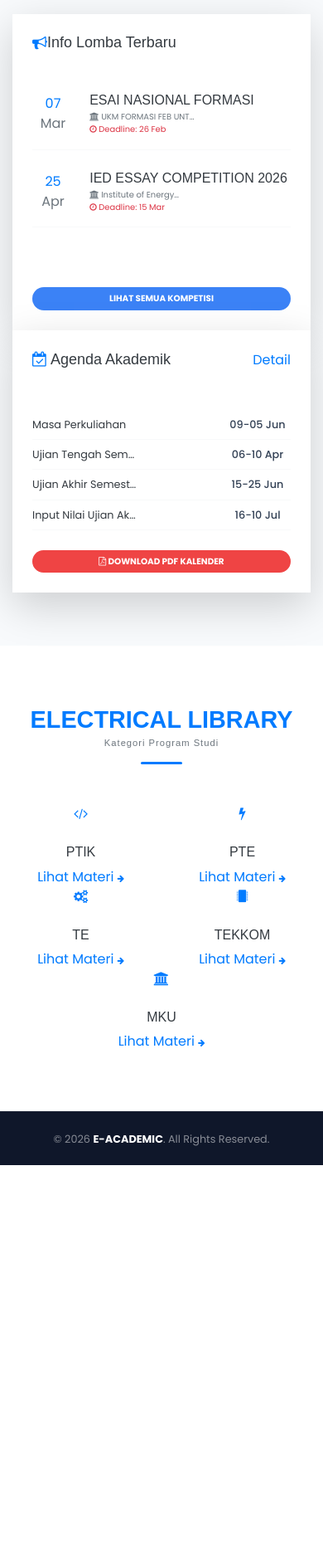
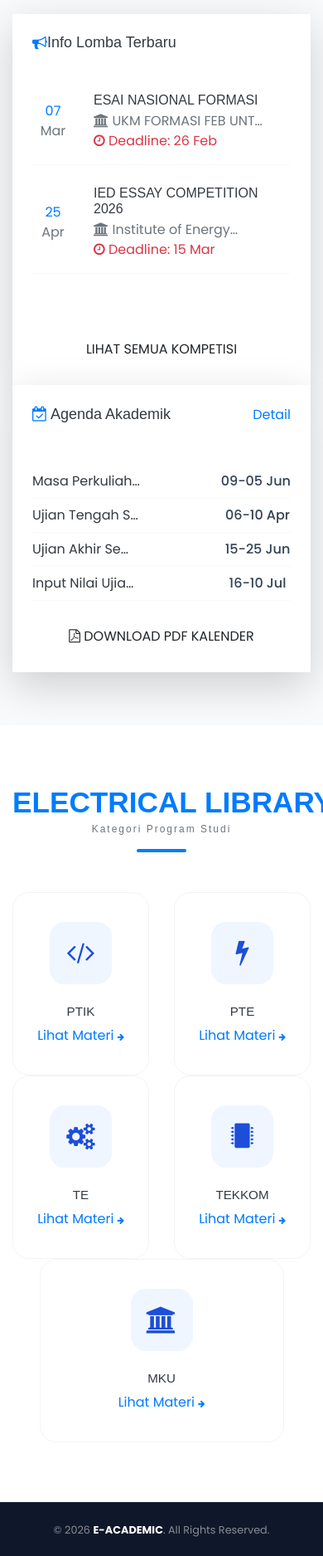
Before and after one commit to arinaazkaa/e_academic, a Django app: page / in a window 390 px wide; the page is wider, and only the part inside the window is pictured. Shown: the part 549-2424 px from the top of that part at 83% size. Before the commit the page ends 1953 px from the top of that part, so only its background shows below. Run offline with Django 5.2, Linux system fonts and the light colour scheme; data comes from the database, SQL or seed files in the repository; some libraries are stand-ins or nearby versions.

Commit message:
Update tampilan responsif

```diff
--- a/materi/templates/materi/home.html
+++ b/materi/templates/materi/home.html
@@ -42,7 +42,7 @@
                     <div class="card-body p-4 pt-4 flex-grow-1">
                         {% for lomba in info_lomba_list %}
                         <div class="lomba-item-interactive d-flex align-items-center mb-4 pb-3 border-bottom border-light">
-                            <div class="date-minimalist text-center" style="margin-right: 1.2rem; min-width: 50px;">
+                            <div class="date-minimalist text-center" style="margin-right: 1.5rem; min-width: 50px;">
                                 <span class="d-block fw-bold text-primary day-text">{{ lomba.tanggal_pelaksanaan|date:"d" }}</span>
                                 <span class="d-block text-muted month-text">{{ lomba.tanggal_pelaksanaan|date:"M" }}</span>
                             </div>
@@ -117,23 +117,23 @@
 <section class="mt-5 pt-5 pb-5 bg-white">
     <div class="container py-4 text-center">
         <div class="mb-5 reveal-on-scroll">
-            <h2 class="text-primary fw-900 text-uppercase tracking-widest mb-1 text-nowrap" style="font-size: 1.8rem; font-weight: 900 !important;">ELECTRICAL LIBRARY</h2>
-            <h6 class="fw-bold text-muted mb-3" style="font-size: 0.7rem; letter-spacing: 1px;">Kategori Program Studi</h6>
-            <div class="divider-minimal mx-auto bg-primary" style="width: 50px; height: 3px; border-radius: 2px;"></div>
+            <h2 class="text-primary fw-900 text-uppercase tracking-widest mb-1 text-nowrap" style="font-size: 2.2rem; font-weight: 900 !important;">ELECTRICAL LIBRARY</h2>
+            <h6 class="fw-bold text-muted mb-3" style="font-size: 0.75rem; letter-spacing: 2px;">Kategori Program Studi</h6>
+            <div class="divider-minimal mx-auto bg-primary" style="width: 60px; height: 4px; border-radius: 2px;"></div>
         </div>
 
         <div class="row g-4 justify-content-center prodi-grid">
             {% for p_code, p_name, p_bg in prodi_data %}
             <div class="{% if forloop.counter <= 4 %}col-6 col-lg-3{% else %}col-10 col-lg-3{% endif %} reveal-on-scroll prodi-item">
-                <a href="{% url 'list_materi' %}?prodi={{ p_code }}" class="category-modern-card-small text-decoration-none d-block">
-                    <div class="icon-box-sharp-color mb-4 mx-auto">
+                <a href="{% url 'list_materi' %}?prodi={{ p_code }}" class="category-modern-card-small text-decoration-none d-block prodi-card-mobile-fix">
+                    <div class="icon-box-sharp-color mb-4 mx-auto icon-prodi-mobile-fix">
                         {% if p_code == 'PTIK' %}<i class="fa fa-code"></i>
                         {% elif p_code == 'PTE' %}<i class="fa fa-bolt"></i>
                         {% elif p_code == 'TE' %}<i class="fa fa-cogs"></i>
                         {% elif p_code == 'TK' %}<i class="fa fa-microchip"></i>
                         {% else %}<i class="fa fa-university"></i>{% endif %}
                     </div>
-                    <h6 class="fw-bold text-dark mb-2 prodi-name">{{ p_name }}</h6>
+                    <h6 class="fw-bold text-dark mb-2 prodi-name prodi-text-mobile-fix">{{ p_name }}</h6>
                     <span class="text-primary fw-medium smaller-text">Lihat Materi <i class="fa fa-arrow-right ms-1" style="font-size: 0.6rem;"></i></span>
                 </a>
             </div>
@@ -146,46 +146,49 @@
     @import url('https://fonts.googleapis.com/css2?family=Montserrat:wght@800;900&family=Inter:wght@400;600;700&display=swap');
     body { font-family: 'Inter', sans-serif; overflow-x: hidden; }
 
-    /* --- NAVBAR REVISIONS --- */
+    /* --- NAVBAR REVISIONS (Fokus HP) --- */
     @media (max-width: 768px) {
-        /* Header navbar jangan terlalu mepet ujung (padding ditambah) */
         .navbar { padding: 4px 25px !important; }
         .navbar-brand { font-size: 0.55rem !important; margin-right: auto !important; }
-        /* Beranda-eLibrary-Pendataan didekatkan dan mepet kanan */
-        .navbar-nav { flex-direction: row !important; justify-content: flex-end !important; gap: 4px !important; width: 100% !important; }
-        .nav-link { font-size: 0.42rem !important; padding: 2px 2px !important; }
-        .btn-pendataan { font-size: 0.42rem !important; padding: 2px 5px !important; margin-left: 2px !important; }
-        .navbar-toggler { transform: scale(0.4); margin-right: -20px; }
+        /* Beranda-eLibrary-Pendataan dirapatkan ke kanan */
+        .navbar-nav { flex-direction: row !important; justify-content: flex-end !important; gap: 6px !important; width: 100% !important; }
+        .nav-link { font-size: 0.45rem !important; padding: 2px 2px !important; white-space: nowrap !important; }
+        .btn-pendataan { font-size: 0.45rem !important; padding: 2px 5px !important; margin-left: 2px !important; }
+        .navbar-toggler { display: none !important; } /* Sembunyikan toggler agar menu sebaris tampil langsung */
+
+        /* Perbesar Kartu Prodi di HP */
+        .prodi-card-mobile-fix { padding: 35px 15px !important; }
+        .icon-prodi-mobile-fix { width: 75px !important; height: 75px !important; font-size: 2rem !important; }
+        .prodi-text-mobile-fix { font-size: 0.95rem !important; }
     }
 
-    /* --- HERO & BACKGROUND (FOTO DIPERKECIL) --- */
+    /* --- HERO & BACKGROUND SLIDESHOW FIX --- */
     .hero-modern { height: 75vh; min-height: 550px; position: relative; display: flex; align-items: center; justify-content: center; margin-top: -85px; overflow: hidden; }
     .hero-slider { position: absolute; top: 0; left: 0; width: 100%; height: 100%; z-index: 0; background: #000; }
+
+    /* Animasi Slideshow untuk 3 gambar agar tampil bergantian */
     .slide { position: absolute; width: 100%; height: 100%; background-size: cover; background-position: center; opacity: 0; filter: brightness(0.5); animation: smoothSlideshow 15s infinite linear; }
 
-    @keyframes smoothSlideshow { 0% { opacity: 0; } 5% { opacity: 1; } 33.33% { opacity: 1; } 38.33% { opacity: 0; } 100% { opacity: 0; } }
-    .slide-1 { animation-delay: 0s; z-index: 3; } .slide-2 { animation-delay: 5s; z-index: 2; } .slide-3 { animation-delay: 10s; z-index: 1; }
+    @keyframes smoothSlideshow {
+        0%, 5% { opacity: 0; }
+        10%, 33% { opacity: 1; }
+        38%, 100% { opacity: 0; }
+    }
+    .slide-1 { animation-delay: 0s; }
+    .slide-2 { animation-delay: 5s; }
+    .slide-3 { animation-delay: 10s; }
 
-    /* Judul dinaikkan lebih tinggi (translateY -80px) dan diperbesar */
     .hero-brand-title-v6 { font-family: 'Montserrat', sans-serif; font-weight: 900; font-size: 5.5rem; letter-spacing: 12px; color: #ffffff; text-shadow: 0 10px 30px rgba(0,0,0,0.5); transform: translateY(-80px); }
-    /* Deskripsi diperkecil dan ikut naik */
     .hero-description-v6 { font-size: 0.7rem; color: rgba(255,255,255,0.7); max-width: 450px; line-height: 1.6; transform: translateY(-60px); }
-    .animate-up.delay-2 { transform: translateY(-40px); }
 
-    /* Button Ghost/Transparan */
     .btn-cari-transparan-clean { background: transparent !important; border: 1.5px solid rgba(255,255,255,0.7); color: white !important; padding: 10px 25px; transition: 0.3s; }
     .btn-cari-transparan-clean:hover { background: rgba(255,255,255,0.1) !important; transform: scale(1.05); }
 
-    /* --- CARDS & FONTS --- */
-    .smaller-card-text { font-size: 0.62rem !important; }
-    .agenda-small-font { font-size: 0.8rem !important; }
-    .btn-text-small { font-size: 0.65rem !important; }
+    /* --- CARDS & BUTTONS --- */
+    .category-modern-card-small { padding: 30px 15px; background: #fff; border-radius: 20px; border: 1px solid #f1f5f9; transition: 0.3s; height: 100%; }
+    .icon-box-sharp-color { width: 70px; height: 70px; border-radius: 18px; font-size: 1.8rem; background-color: #eff6ff; color: #1d4ed8; display: flex; align-items: center; justify-content: center; }
 
-    /* Capsule Pill Look */
-    .btn-lihat-semua-capsule { background: #3b82f6 !important; color: white !important; font-weight: 700; border: none; }
-    .btn-download-pdf-capsule { background: #ef4444 !important; color: white !important; font-weight: 700; border: none; }
-
-    /* --- MOBILE REVISIONS --- */
+    /* Mobile Revisions Typography */
     @media (max-width: 768px) {
         .hero-brand-title-v6 { font-size: 2.3rem; letter-spacing: 5px; transform: translateY(-60px); }
         .hero-description-v6 { transform: translateY(-40px); font-size: 0.62rem; }
```
